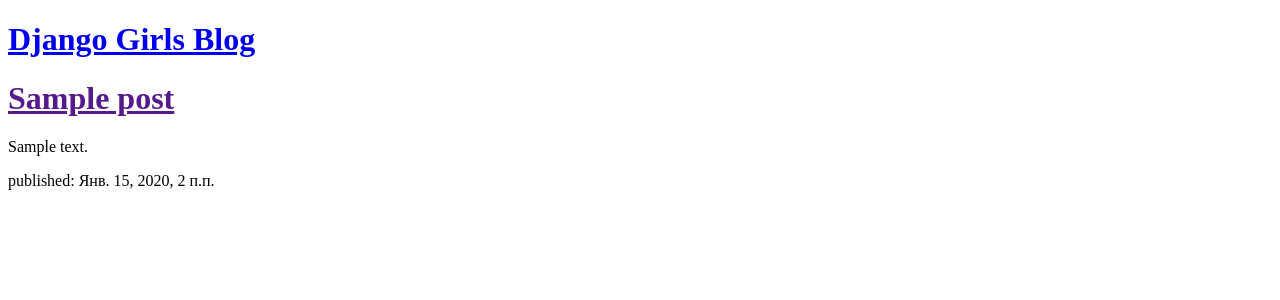
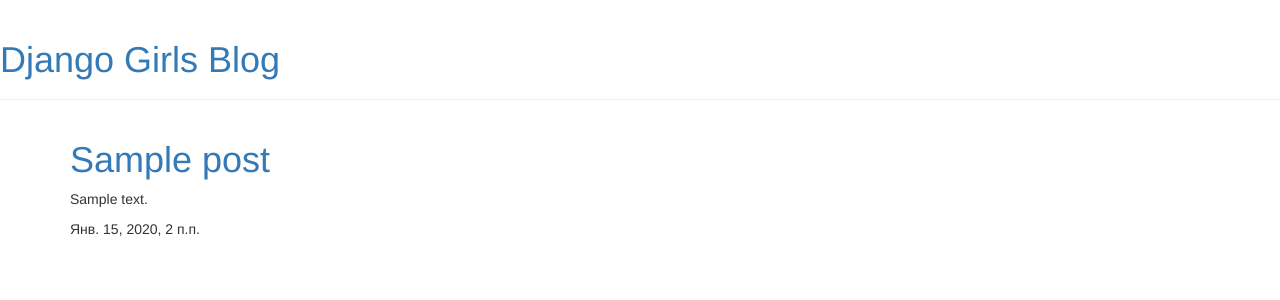
Before and after one commit to konocha/my-first-blog, a Django app: page / in a window 1280 px wide. Shown: the top 300 px of the page. Run offline with Django 3.2, Linux system fonts and the light colour scheme; tables that the repository leaves empty hold one stand-in row (values such as "Sample post"); some libraries are stand-ins or nearby versions.

Commit message:
Added view and template for detailed blog post as well as CSS for the site.

```diff
--- /dev/null
+++ b/blog/templates/blog/base.html
@@ -0,0 +1,23 @@
+{% load static %}
+<html>
+    <head>
+        <title>Django Girls blog</title>
+        <link rel="stylesheet" href="//maxcdn.bootstrapcdn.com/bootstrap/3.2.0/css/bootstrap.min.css">
+        <link rel="stylesheet" href="//maxcdn.bootstrapcdn.com/bootstrap/3.2.0/css/bootstrap-theme.min.css">
+        <link href='//fonts.googleapis.com/css?family=Lobster&subset=latin,latin-ext' rel='stylesheet' type='text/css'>
+        <link rel="stylesheet" href="{% static 'css/blog.css' %}">
+    </head>
+    <body>
+        <div class="page-header">
+            <h1><a href="/">Django Girls Blog</a></h1>
+        </div>
+        <div class="content container">
+            <div class="row">
+                <div class="col-md-8">
+                {% block content %}
+                {% endblock %}
+                </div>
+            </div>
+        </div>
+    </body>
+</html>
--- a/blog/templates/blog/post_list.html
+++ b/blog/templates/blog/post_list.html
@@ -1,18 +1,13 @@
-<!DOCTYPE html>
-<html>
-    <head>
-        <title>Django Girls blog</title>
-    </head>
-    <body>
-        <div>
-            <h1><a href="/">Django Girls Blog</a></h1>
+{% extends 'blog/base.html' %}
+
+{% block content %}
+    {% for post in posts %}
+        <div class="post">
+            <h1><a href="{% url 'post_detail' pk=post.pk %}">{{ post.title }}</a></h1>
+            <p>{{ post.text|linebreaksbr }}</p>
+            <div class="date">
+                {{ post.published_date }}
+            </div>
         </div>
-        {% for post in posts %}
-        	<div>
-        		<h1><a href="">{{ post.title }}</a></h1>
-        		<p>{{ post.text|linebreaksbr }}</p>
-        		<p>published: {{ post.published_date }}</p>
-    		</div>
-    	{% endfor %}
-    </body>
-</html>
+    {% endfor %}
+{% endblock %}
--- a/blog/urls.py
+++ b/blog/urls.py
@@ -2,6 +2,6 @@ from django.urls import path
 from . import views
 
 urlpatterns = [
-
+	path('post/<int:pk>/', views.post_detail, name='post_detail'),
     path('', views.post_list, name='post_list'),
 ]
--- a/blog/views.py
+++ b/blog/views.py
@@ -1,9 +1,14 @@
 from django.shortcuts import render
 from .models import Post
 from django.utils import timezone
+from django.shortcuts import render, get_object_or_404
 
 # Create your views here.
 
 def post_list(request):
 	posts = Post.objects.filter(published_date__lte=timezone.now()).order_by('published_date')
 	return render(request, 'blog/post_list.html', context = {'posts': posts})
+
+def post_detail(request, pk):
+    post = get_object_or_404(Post, pk=pk)
+    return render(request, 'blog/post_detail.html', {'post': post})
```
Also changed, not shown: blog/templates/blog/post_detail.html (added, +13 -0 lines), mysite/settings.py (line endings or trailing spaces).
